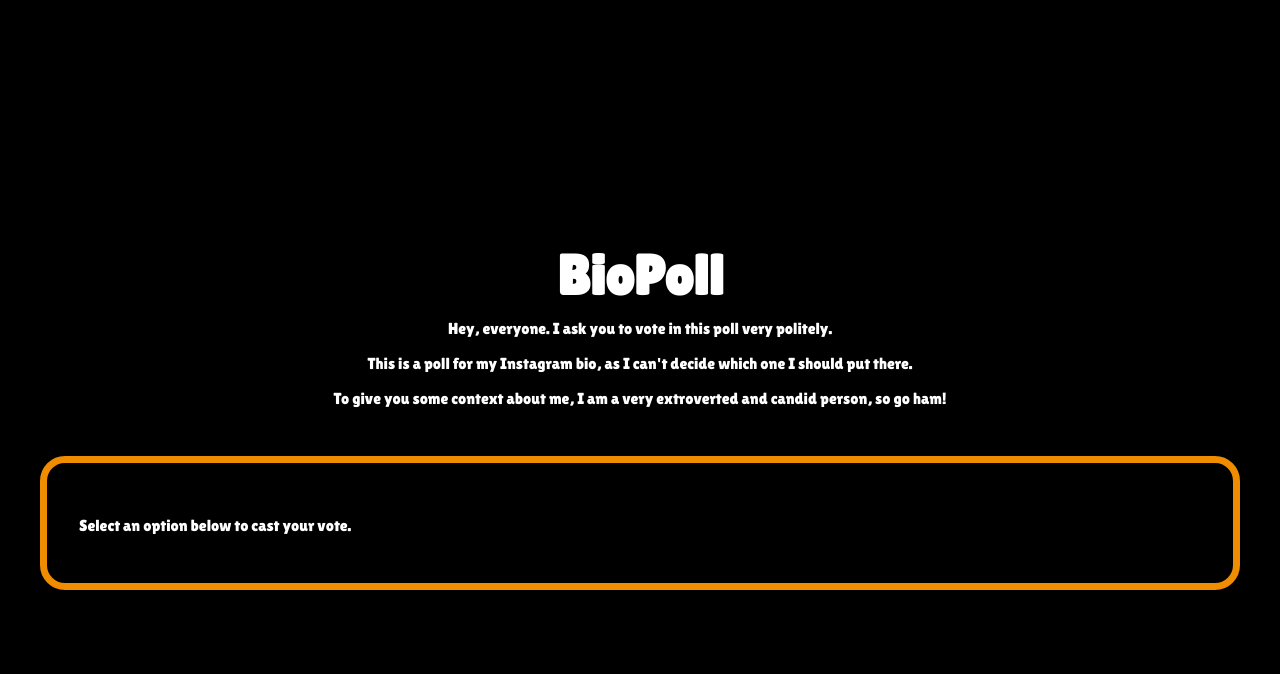
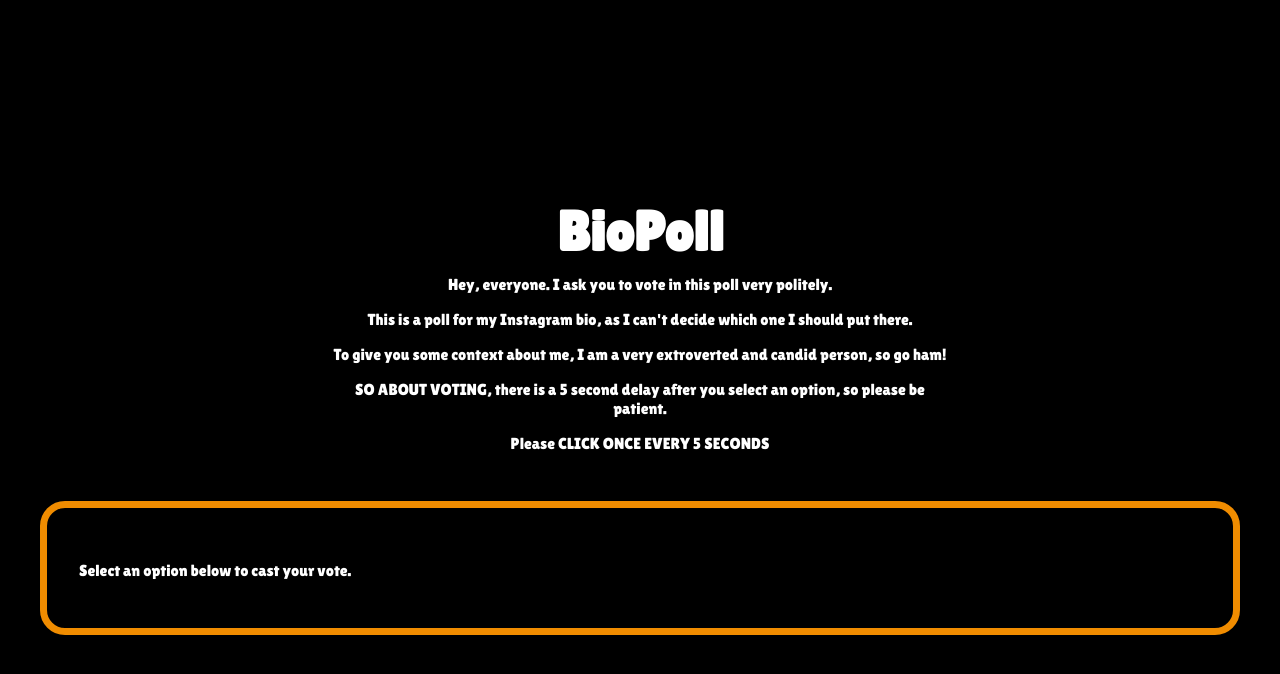
Before and after one commit to CrabbyForCarbs/biopoll, a Django app: page /polls/ in a window 1280 px wide. Shown: the top 674 px of the page. Run offline with Django 5.2, Linux system fonts and the light colour scheme; data that the repository does not hold is empty.

Commit message:
FINAL CHANGE FOR DEPLOYMENT

```diff
--- a/polls/templates/polls/homepage.html
+++ b/polls/templates/polls/homepage.html
@@ -75,6 +75,8 @@
         <p>Hey, everyone. I ask you to vote in this poll very politely.</p>
         <p>This is a poll for my Instagram bio, as I can't decide which one I should put there.</p>
         <p>To give you some context about me, I am a very extroverted and candid person, so go ham!</p>
+        <p>SO ABOUT VOTING, there is a 5 second delay after you select an option, so please be patient.</p>
+        <p>Please CLICK ONCE EVERY 5 SECONDS</p>
     </div>
 
     <div class="poll-container">
```
